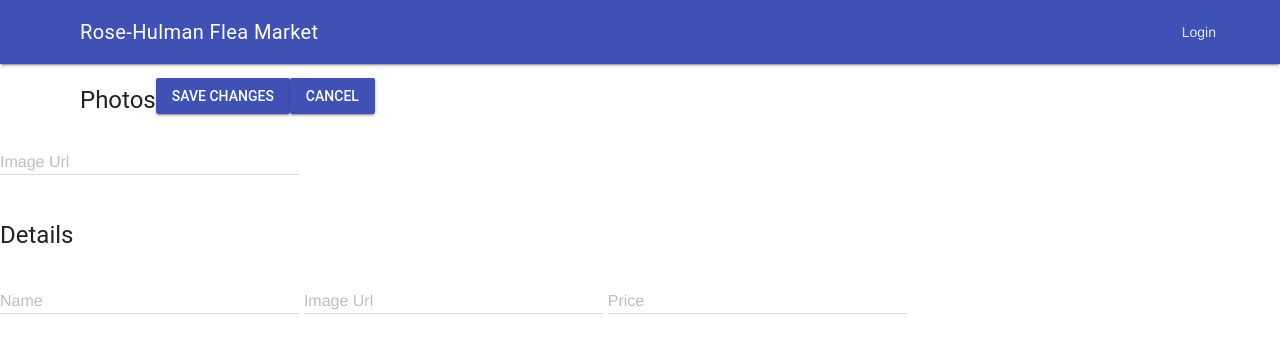
After one commit to liuh3/Rose-Hulman-Flea-Market, a Python web app: template templates/insert_item.html in a window 1280 px wide. The commit adds this page. Shown: the top 353 px of the page. Run offline with Jinja, Linux system fonts and the light colour scheme; the template is opened without the code that fills it, so the values that code supplies are empty; some libraries are stand-ins or nearby versions.

Commit message:
in progress of insert

```diff
--- a/templates/base_page.html
+++ b/templates/base_page.html
@@ -57,16 +57,7 @@
 			</div>
 		</header>
 		<main class="mdl-layout__content">
-		<div class="page-content">
-			{% if user_info is defined %}
-			<p>You are logged in as {{ user_info.name }}.</p>
-			<ul>
-				<li><b>username:</b> {{ user_info.username }}</li>
-				<li><b>email:</b> {{ user_info.email }}</li>
-				<li><b>role:</b> {{ user_info.role }}</li>
-			</ul>
-			{% endif %}
-		</div>
+			{% block content %}{% endblock %}
 		</main>
 	</div>
 </body>
--- /dev/null
+++ b/templates/insert_item.html
@@ -0,0 +1,36 @@
+{% extends "templates/base_page.html" %} {% block content %}
+<form>
+	<div class="mdl-layout__header-row">
+	<h4>Photos</h4>
+		<button
+			class="mdl-button mdl-js-button mdl-button--raised mdl-button--colored">
+			Save Changes</button>
+		<button
+			class="mdl-button mdl-js-button mdl-button--raised mdl-button--colored">
+			Cancel</button>
+	</div>
+
+
+	<div class="mdl-textfield mdl-js-textfield">
+		<input class="mdl-textfield__input" type="text" id="image_url">
+		<label class="mdl-textfield__label" for="image_url">Image Url</label>
+	</div>
+
+	<h4>Details</h4>
+	<div class="mdl-textfield mdl-js-textfield">
+		<input class="mdl-textfield__input" type="text" id="item_name">
+		<label class="mdl-textfield__label" for="item_name">Name</label>
+	</div>
+	<div class="mdl-textfield mdl-js-textfield">
+		<input class="mdl-textfield__input" type="text" id="item_description">
+		<label class="mdl-textfield__label" for="item_description">Image
+			Url</label>
+	</div>
+	<div class="mdl-textfield mdl-js-textfield">
+		<input class="mdl-textfield__input" type="text"
+			pattern="-?[0-9]*(\.[0-9]+)?" id="item_price"> <label
+			class="mdl-textfield__label" for="item_price">Price</label> <span
+			class="mdl-textfield__error">Input is not a number!</span>
+	</div>
+</form>
+{% endblock %}
--- /dev/null
+++ b/templates/listing.html
@@ -0,0 +1,5 @@
+{% extends "templates/base_page.html" %}
+
+{% block content %}
+	<h1>TODO: implement display items</h1>
+{% endblock %}
```
Also changed, not shown: main.py (+18 -0 lines).
